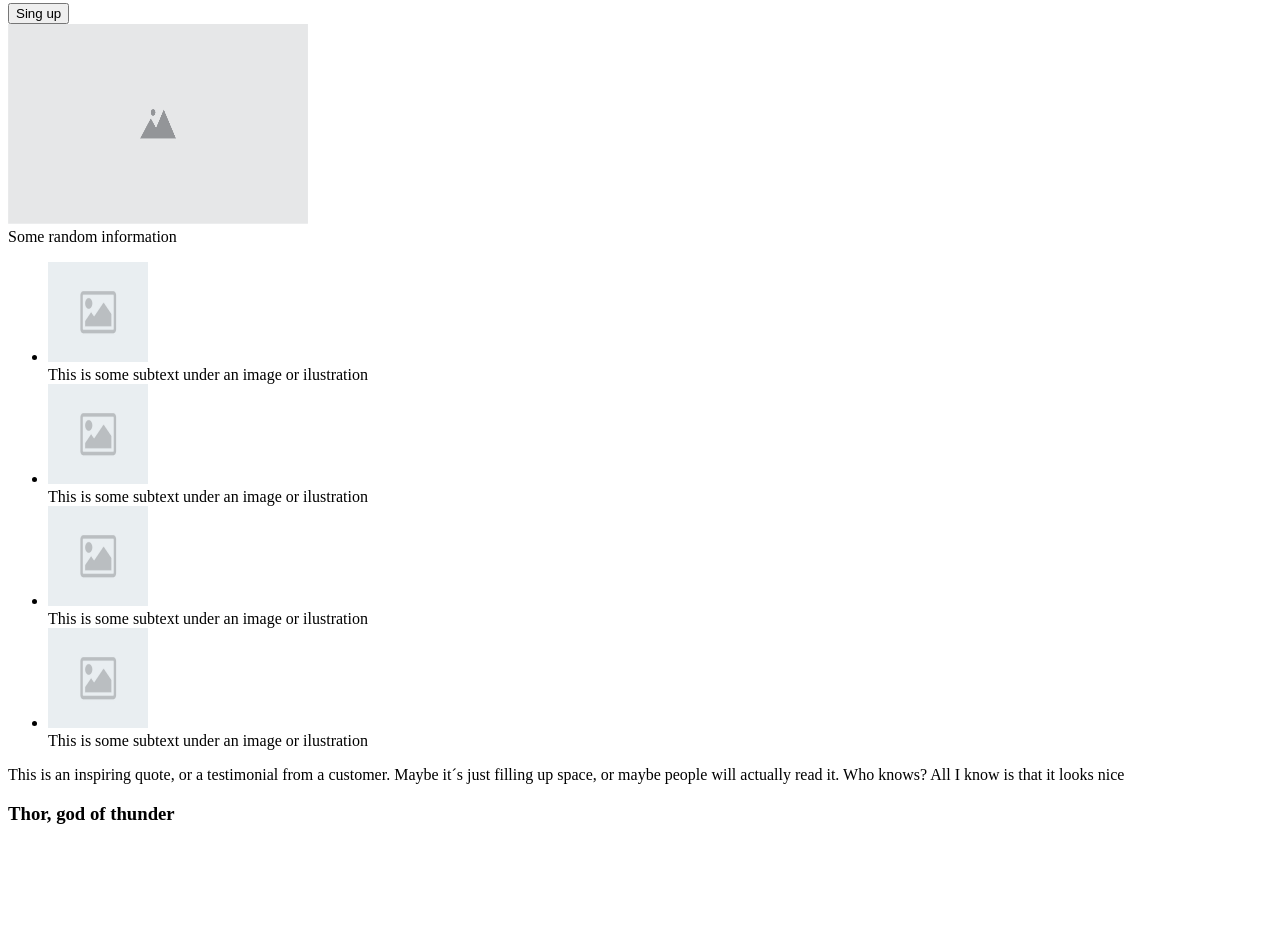
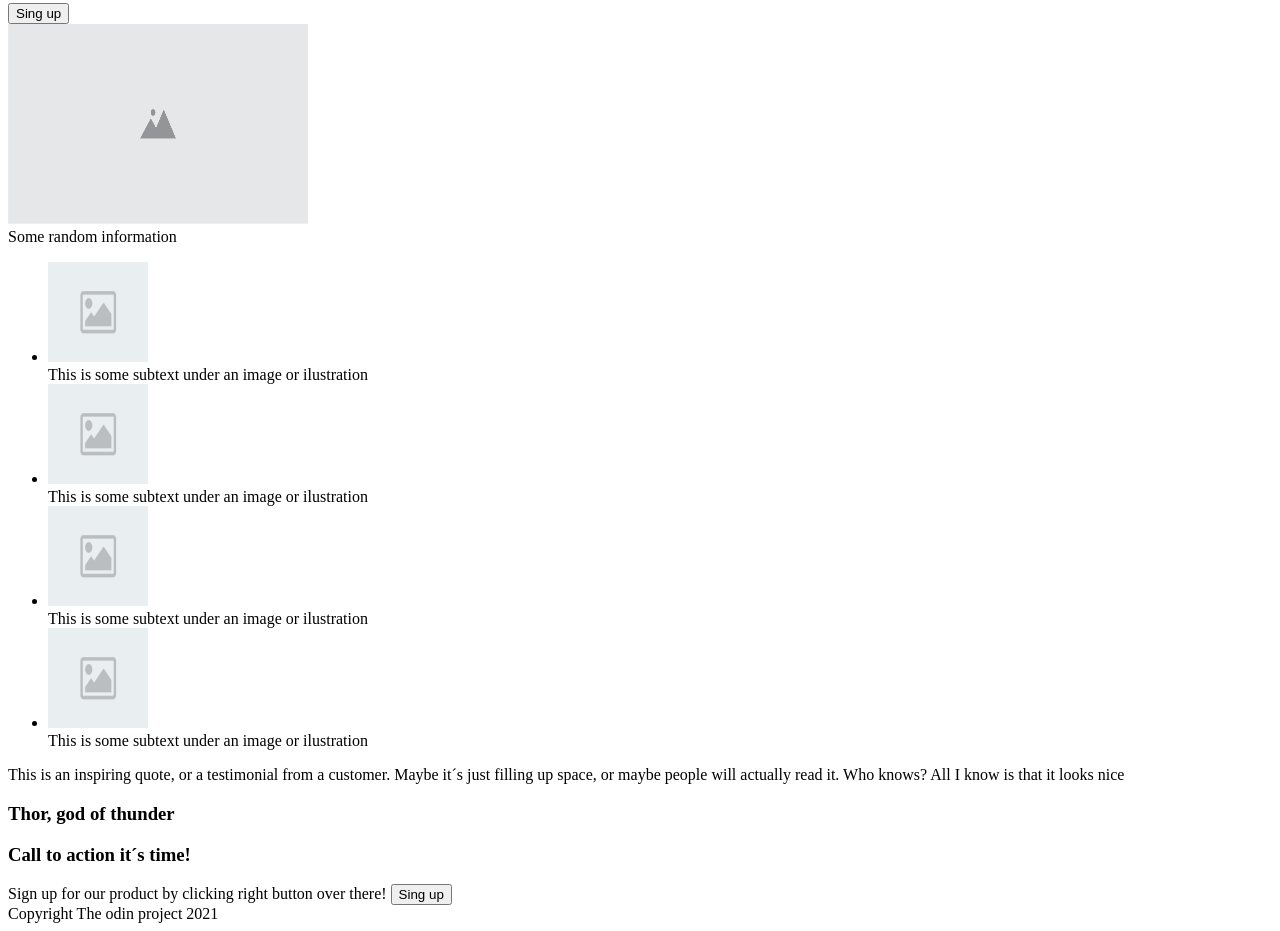
Before and after one commit to afmurillo97/Landing_Page, a plain HTML site: page index.html in a window 1280 px wide. Shown: the part 224-1155 px from the top of the page. Before the commit the page ends 1068 px from the top, so only its background shows below. Drawn offline with Linux system fonts and the light colour scheme.

Commit message:
Until this point I make all the basic html with the last section and the footer.

```diff
--- a/index.html
+++ b/index.html
@@ -39,6 +39,10 @@
     <div>This is an inspiring quote, or a testimonial from a customer. Maybe it´s just filling up space, or maybe people will actually read it. Who knows? All I know is that it looks nice
         <h3>Thor, god of thunder</h3>
     </div>
-
+    <div><h3>Call to action it´s time!</h3>
+    Sign up for our product by clicking right button over there!
+    <button>Sing up</button>
+    </div>
+    <div class="footer">Copyright The odin project 2021</div>
 </body>
 </html>
```
